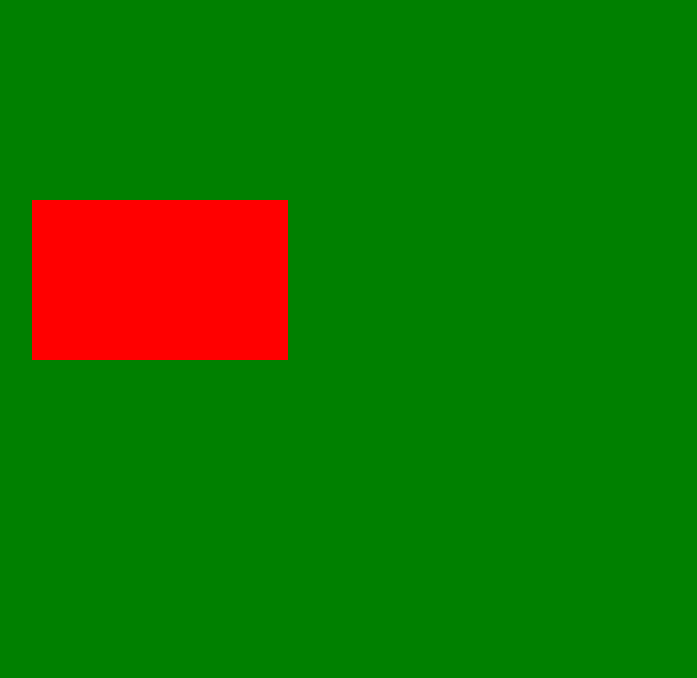
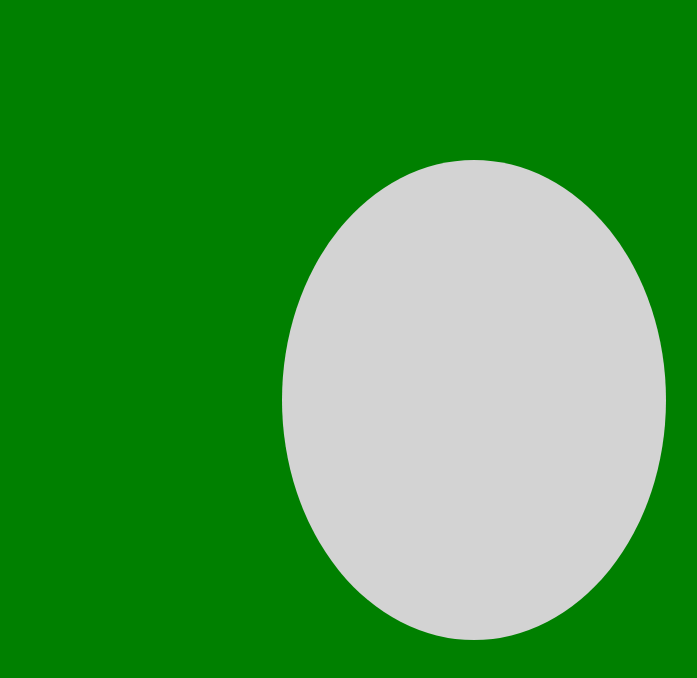
Before and after one commit to Preetkomal533/website1, a plain HTML site: page art.html in a window 1280 px wide. Shown: the whole page, without its empty margins (168-865 px from the left). Drawn offline with Linux system fonts and the light colour scheme.

Commit message:
Wed, Apr 2, 2025, 9:35 AM -07:00

```diff
--- a/art.html
+++ b/art.html
@@ -8,11 +8,12 @@
 </head>
 <body>
         <div class="container1" id="face">
-            <div class="container1" id="eyeL"></div>
+            <div class="container1" id="eyeL">
+                <div class="circle"></div>
+            </div>
             <div class="container1" id="eye2"></div>
             <div class="container" id="nose"></div>
         </div>
-    </div>
 
 
 </body>
--- a/css/art.css
+++ b/css/art.css
@@ -11,11 +11,12 @@ body {
 
 .container {
     position: relative;
-    top: 200px;
-    left: 200px;
-    background-color: red;
-    height: 20vh;
-    width: 20vw;
+    top: 160px;
+    left: 450px;
+    background-color: Lightgray;
+    height: 60vh;
+    width: 30vw;
     justify-content: center;
     align-items: center;
+    border-radius: 100%;
 }
```
